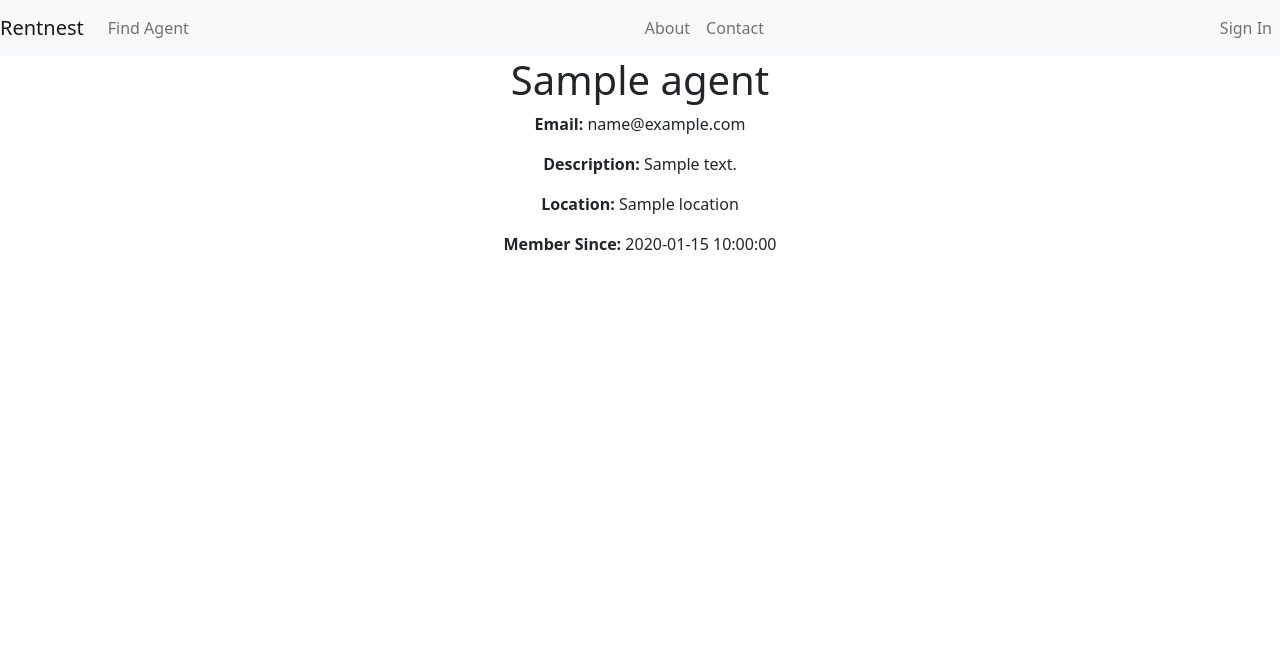
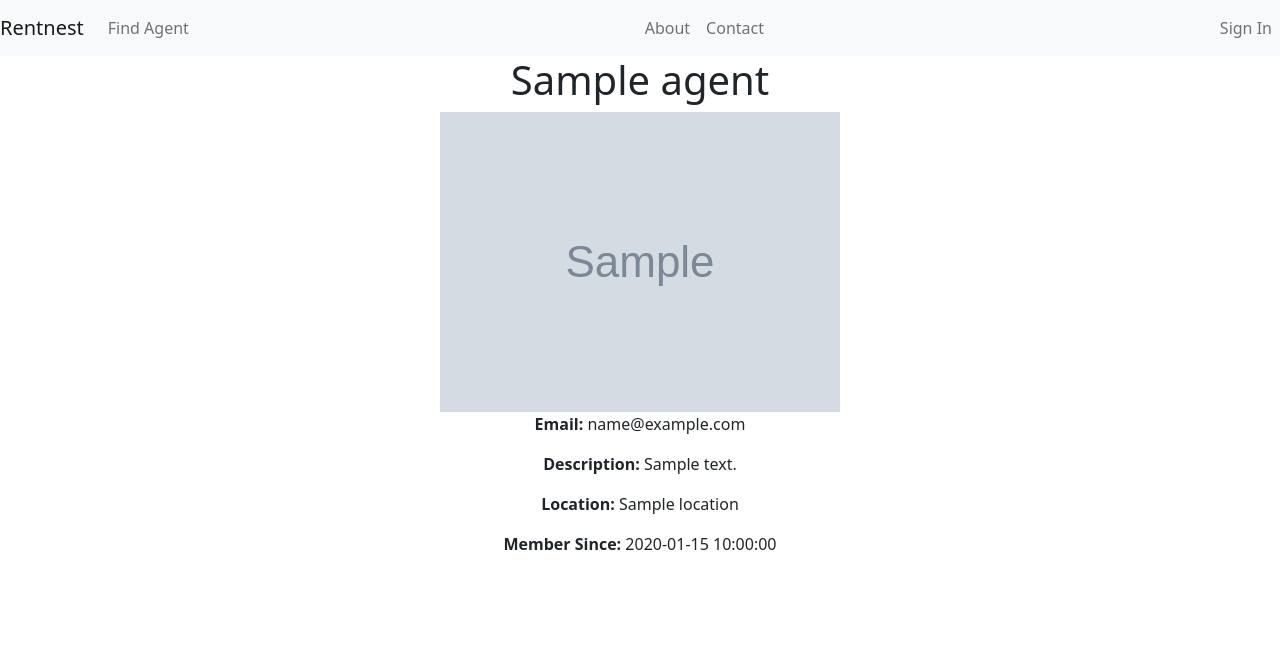
Before and after one commit to samlan24/online-directory, a Flask app: page /agent/1 in a window 1280 px wide. Shown: the top 652 px of the page. Run offline with Flask 3, Linux system fonts and the light colour scheme; tables that the repository leaves empty hold one stand-in row (values such as "Sample post"); grey boxes marked "Sample" are stand-in pictures; some libraries are stand-ins or nearby versions.

Commit message:
adding images

```diff
--- a/app/main/templates/agent_details.html
+++ b/app/main/templates/agent_details.html
@@ -4,6 +4,7 @@ content %}
   <div class="row justify-content-center">
     <div class="col-md-8 text-center">
       <h1>{{ user.name }}</h1>
+      <img src="{{ url_for('static', filename=user.image_url) }}" alt="" class="img-fluid">
       <p><strong>Email:</strong> {{ user.email }}</p>
       <p><strong>Description:</strong> {{ user.description }}</p>
       <p><strong>Location:</strong> {{ user.location }}</p>
```
Also changed, not shown: app/static/uploads/248995-Niccol-Machiavelli-Quote-Make-mistakes-of-ambition-and-not.jpg (added), app/static/uploads/4548948.jpg (added).
